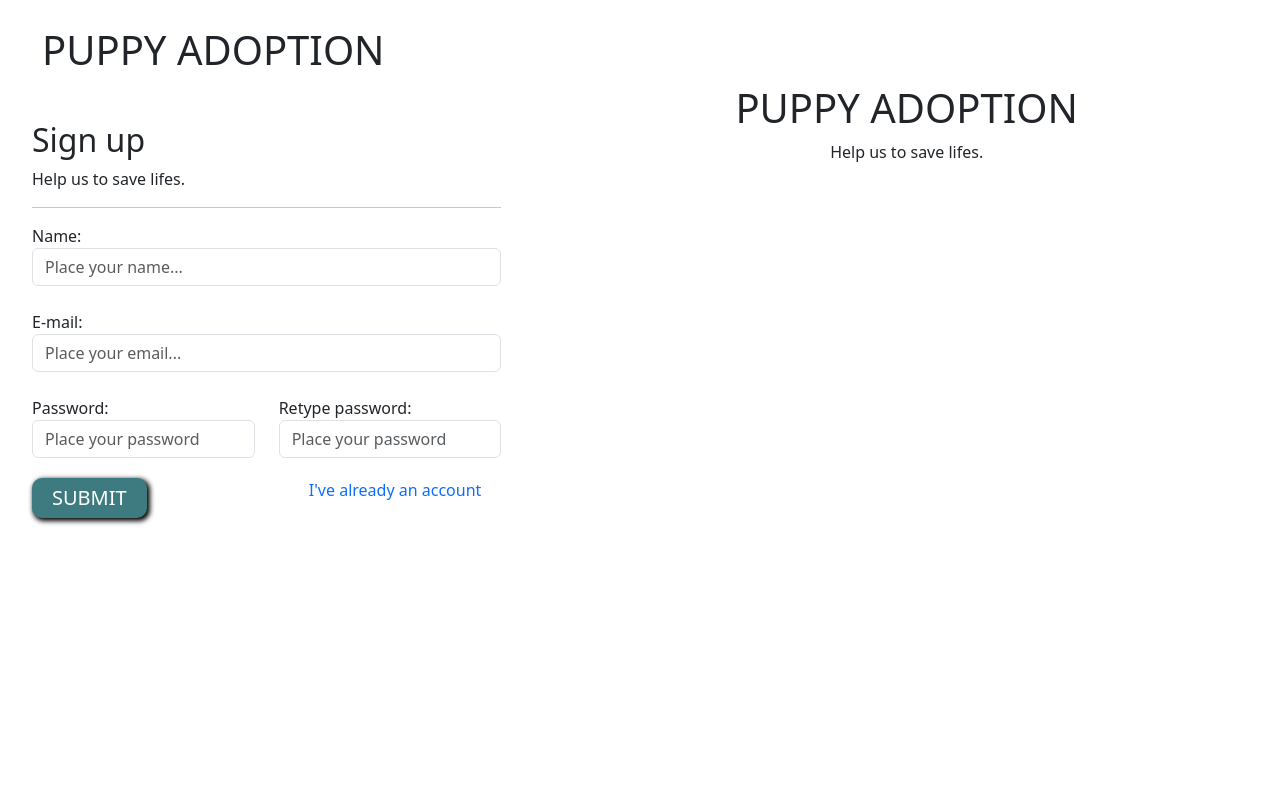
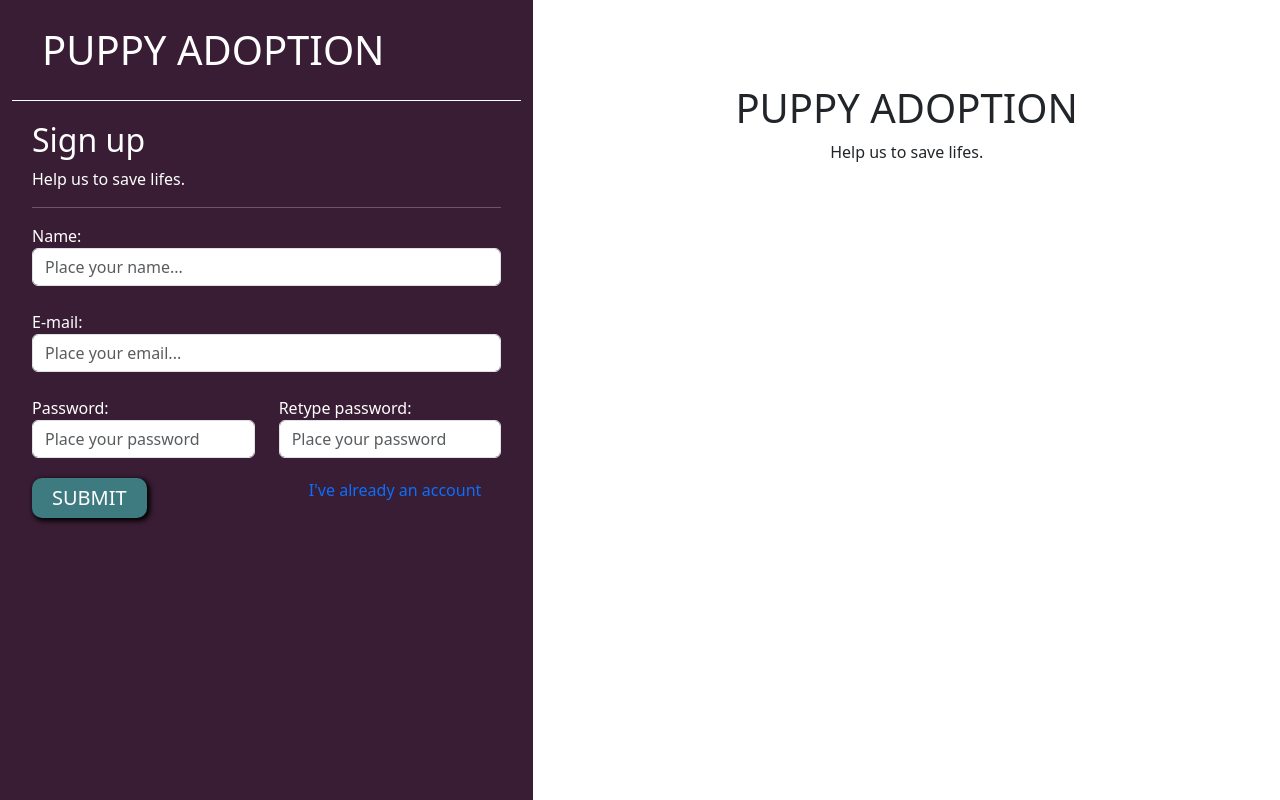
Before and after one commit to ozzysp/puppy_adoption, a Django app: page /auth/crud/ in a window 1280 px wide. Run offline with Django 4.2, Linux system fonts and the light colour scheme.

Commit message:
Update templates folder

```diff
--- a/templates/static/users/css/crud.css
+++ b/templates/static/users/css/crud.css
@@ -1,4 +1,4 @@
-bg-side{
+.bg-side{
     background-color: #391D34;
     color: white;
     height: 100vh;
@@ -9,7 +9,7 @@ bg-side{
     padding: 20px;
 }
 
-    .body-form{
+.body-form{
     padding: 20px;
 }
 
--- a/users/templates/crud.html
+++ b/users/templates/crud.html
@@ -6,7 +6,7 @@
         <meta name="viewport" content="width=device-width, initial-scale=1">
         <title>Sign up</title>
         <link href="https://cdn.jsdelivr.net/npm/bootstrap@5.3.0-alpha1/dist/css/bootstrap.min.css" rel="stylesheet">
-        <link href="{% static 'users/css/crud.css' %}" rel="stylesheet">
+        <link href="{% static 'templates/static/users/css/crud.css' %}" rel="stylesheet">
 
     </head>
 <body>
```
